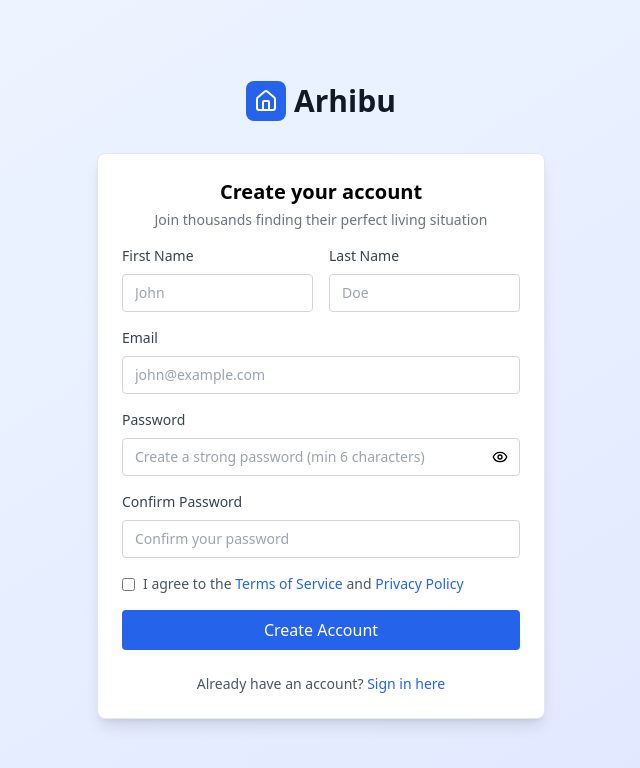
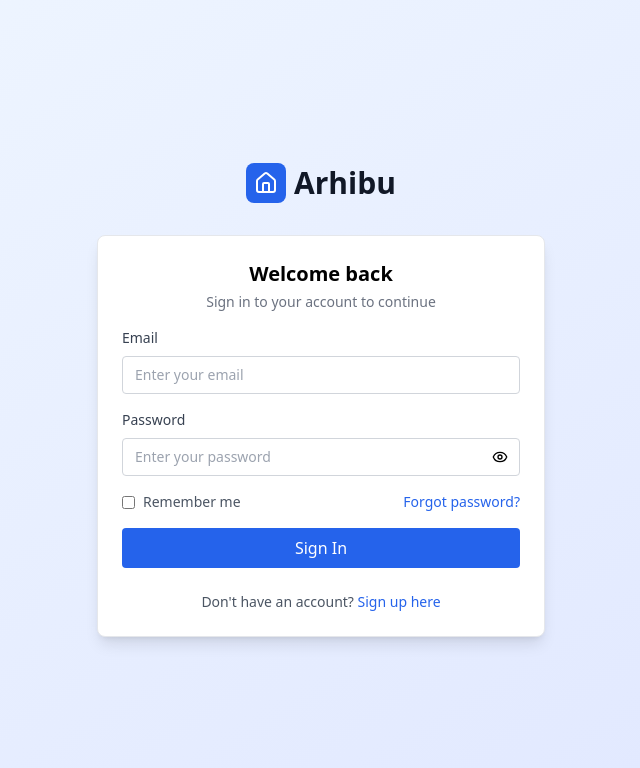
Before and after one commit to Esmael-Mohammed/Arhibu-FE, a React (Vite) app: page /login in a window 1280 px wide. Shown: the top 768 px of the page, without its empty margins (319-959 px from the left). Built offline with nearby package versions, Linux system fonts and the light colour scheme.

Commit message:
update the login pages

```diff
--- a/src/App.tsx
+++ b/src/App.tsx
@@ -4,9 +4,9 @@ import { BrowserRouter, Routes, Route } from "react-router-dom";
 import Landing from "./pages/Landing";
 import Signup from "./pages/Auth/Signup";
 import Listings from "./pages/Listings/Listings";
-import Login from "./pages/Auth/Signup";
 import { Toaster, TooltipProvider } from "./components/ui/Toaster";
 import Onboarding from "./pages/Onbording/Onbording";
+import Login from "./pages/Auth/Login";
 
 const queryClient = new QueryClient();
 
--- a/src/pages/Auth/Login..tsx
+++ b/src/pages/Auth/Login.tsx
@@ -36,11 +36,11 @@ const Login = () => {
       });
 
       navigate('/dashboard');
-    } catch (error: any) {
+    } catch (error: unknown) {
       console.error('Login error:', error);
       toast({
         title: "Login failed",
-        description: error.message || "Please check your credentials and try again.",
+        description: (error instanceof Error && error.message) ? error.message : "Please check your credentials and try again.",
         variant: "destructive",
       });
     } finally {
```
